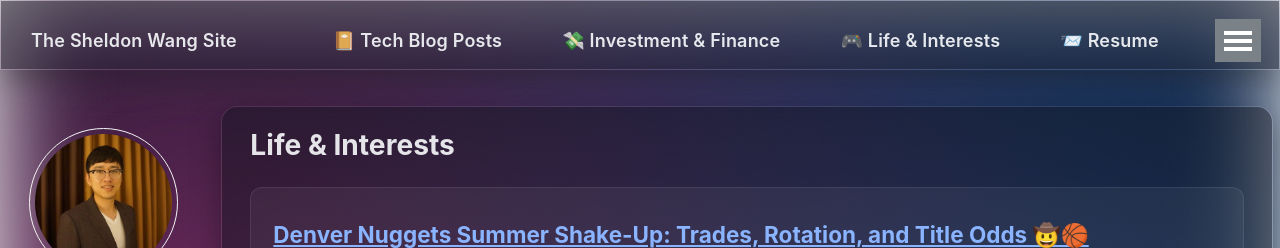
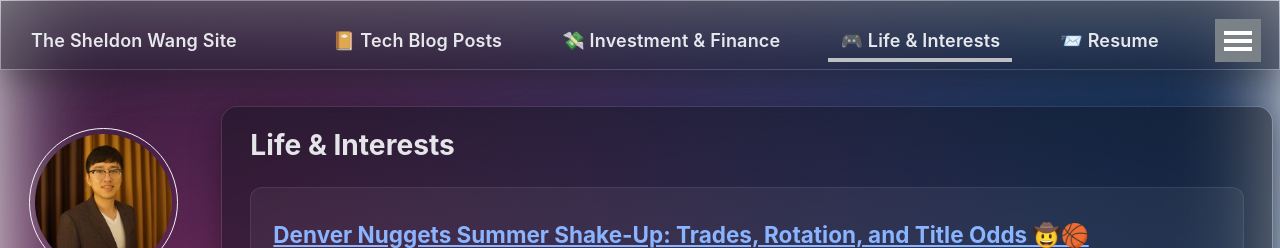
Before and after one commit to SheldonWangRJT/SheldonWangRJT.Github.io, a Jekyll site: the page built from _pages/life.html, in a window 1280 px wide. Shown: the top 248 px of the page. Built offline with Jekyll 4.4.1, drawn with Linux system fonts in a browser that asks for light colours.

Commit message:
Add active/current state to navigation matching hover style
Navigation UX Improvements:
- Added CSS for .current and .active classes to match hover underline effect
- Updated masthead.html to dynamically add 'current' class to active nav items
- Smart matching logic:
  * Exact URL matches (e.g., /cv/ page shows Resume as active)
  * Collection matches (e.g., portfolio posts show Investment & Finance as active)
  * Year-archive matches (e.g., blog posts show Tech Blog Posts as active)
- Current page now visually highlighted with same underline as hover state
- Improved user orientation and navigation feedback

```diff
--- a/_includes/masthead.html
+++ b/_includes/masthead.html
@@ -13,7 +13,26 @@
               {% else %}
               {% assign domain = base_path %}
             {% endif %}
-            <li class="masthead__menu-item"><a href="{{ domain }}{{ link.url }}">{{ link.title }}</a></li>
+            {% comment %}<!-- Check if current page matches this nav item -->{% endcomment %}
+            {% assign nav_url = link.url | remove: "/" %}
+            {% assign page_url = page.url | remove: "/" %}
+            {% assign nav_class = "" %}
+
+            {% comment %}<!-- Match exact URL -->{% endcomment %}
+            {% if page_url == nav_url %}
+              {% assign nav_class = "current" %}
+            {% endif %}
+
+            {% comment %}<!-- Match collection pages -->{% endcomment %}
+            {% if page.collection == nav_url %}
+              {% assign nav_class = "current" %}
+            {% endif %}
+
+            {% comment %}<!-- Match year-archive for posts -->{% endcomment %}
+            {% if nav_url == "year-archive" and page.url contains "/posts/" %}
+              {% assign nav_class = "current" %}
+            {% endif %}
+            <li class="masthead__menu-item"><a href="{{ domain }}{{ link.url }}" class="{{ nav_class }}">{{ link.title }}</a></li>
           {% endfor %}
         </ul>
         <ul class="hidden-links hidden"></ul>
--- a/_sass/_navigation.scss
+++ b/_sass/_navigation.scss
@@ -246,6 +246,14 @@
             -ms-transform: scaleX(1);
                 transform: scaleX(1); /* reveal*/
       }
+
+      /* Active/current page state - same as hover */
+      &.current:before,
+      &.active:before {
+        -webkit-transform: scaleX(1);
+            -ms-transform: scaleX(1);
+                transform: scaleX(1); /* always visible for current page */
+      }
     }
   }
 
```
